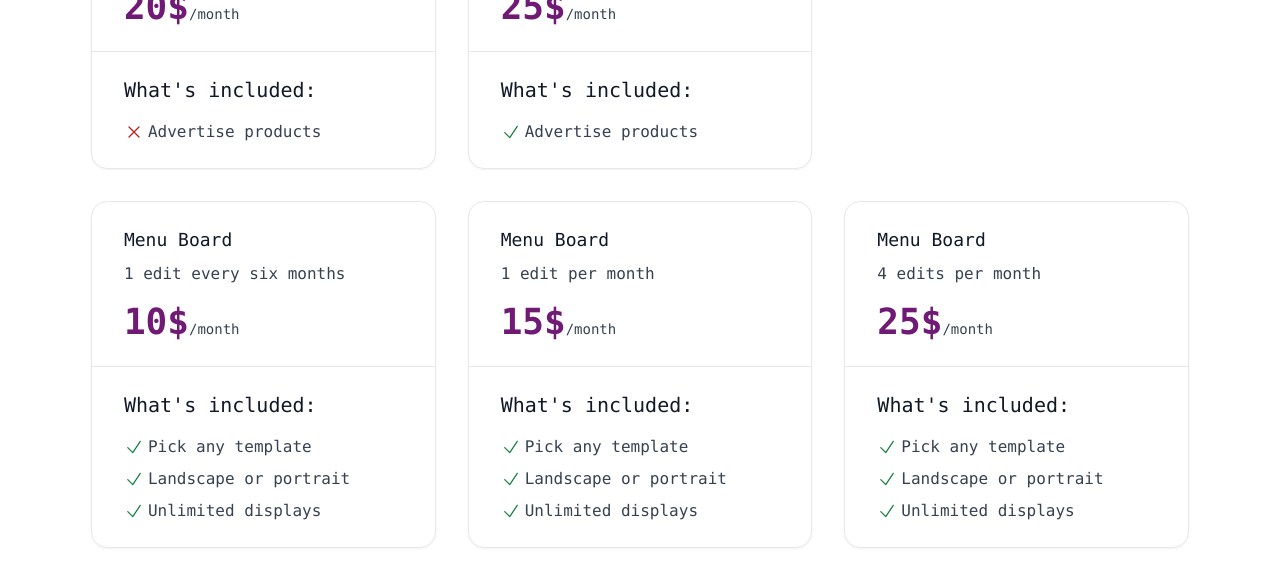
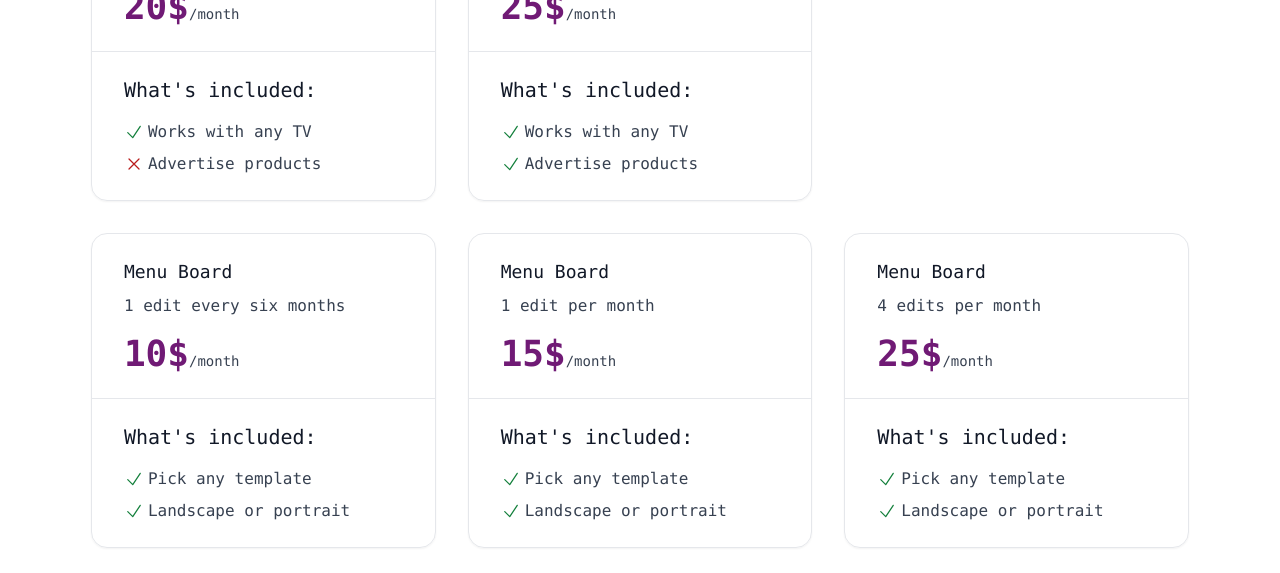
Before and after one commit to ekeyur/displaylottery, a Next.js app: page / in a window 1280 px wide. Shown: the part 1160-1733 px from the top of the page. Built offline with nearby package versions, Linux system fonts and the light colour scheme.

Commit message:
fixed some things

```diff
--- a/app/page.tsx
+++ b/app/page.tsx
@@ -134,13 +134,19 @@ var lotteryPlans = [
     title: "Lottery Display",
     description: "No advertisement",
     price: "20$",
-    features: [{ isChecked: false, text: "Advertise products" }],
+    features: [
+      { isChecked: true, text: "Works with any TV" },
+      { isChecked: false, text: "Advertise products" },
+    ],
   },
   {
     title: "Lottery Display",
     description: "Product advertisement",
     price: "25$",
-    features: [{ isChecked: true, text: "Advertise products" }],
+    features: [
+      { isChecked: true, text: "Works with any TV" },
+      { isChecked: true, text: "Advertise products" },
+    ],
   },
 ];
 var menuboardPlans = [
@@ -151,10 +157,6 @@ var menuboardPlans = [
     features: [
       { isChecked: true, text: "Pick any template" },
       { isChecked: true, text: "Landscape or portrait" },
-      {
-        isChecked: true,
-        text: "Unlimited displays",
-      },
     ],
   },
   {
@@ -164,10 +166,7 @@ var menuboardPlans = [
     features: [
       { isChecked: true, text: "Pick any template" },
       { isChecked: true, text: "Landscape or portrait" },
-      {
-        isChecked: true,
-        text: "Unlimited displays",
-      },
+
     ],
   },
   {
@@ -177,10 +176,7 @@ var menuboardPlans = [
     features: [
       { isChecked: true, text: "Pick any template" },
       { isChecked: true, text: "Landscape or portrait" },
-      {
-        isChecked: true,
-        text: "Unlimited displays",
-      },
+
     ],
   },
 ];
```
